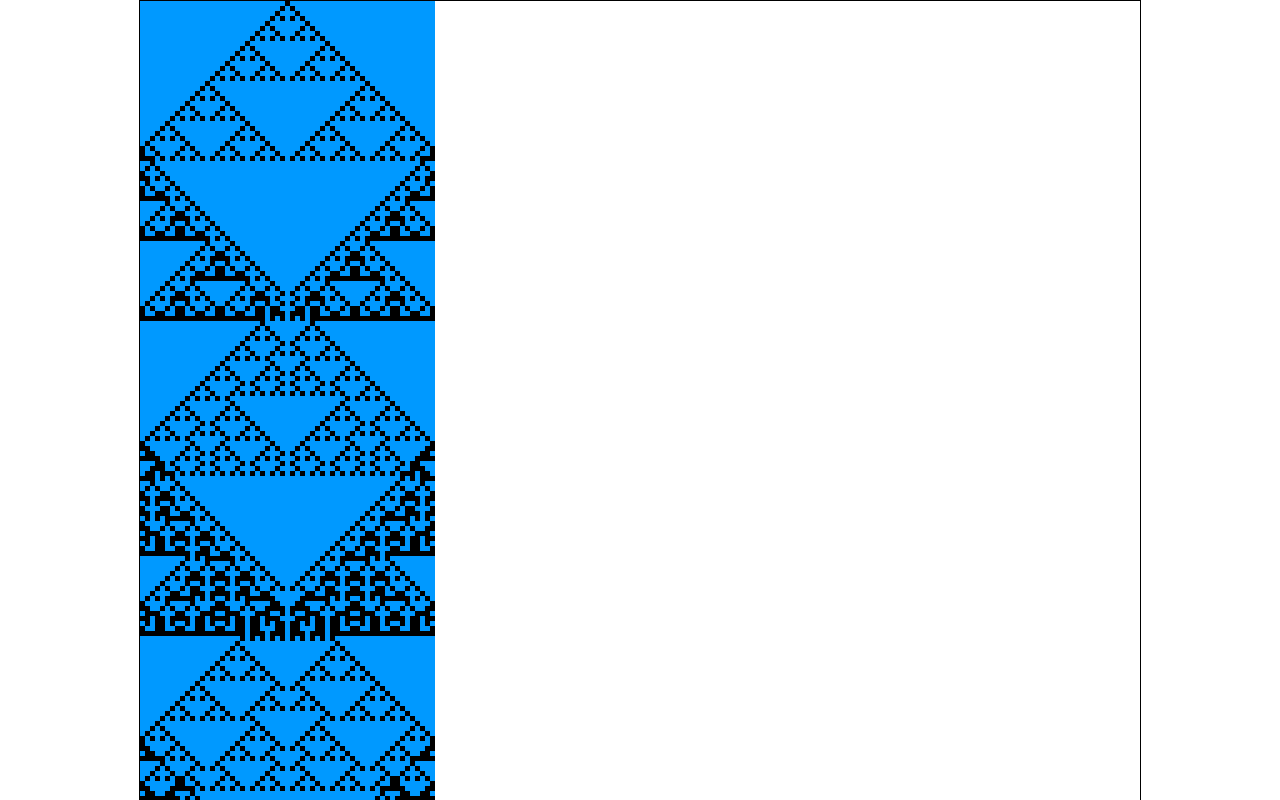
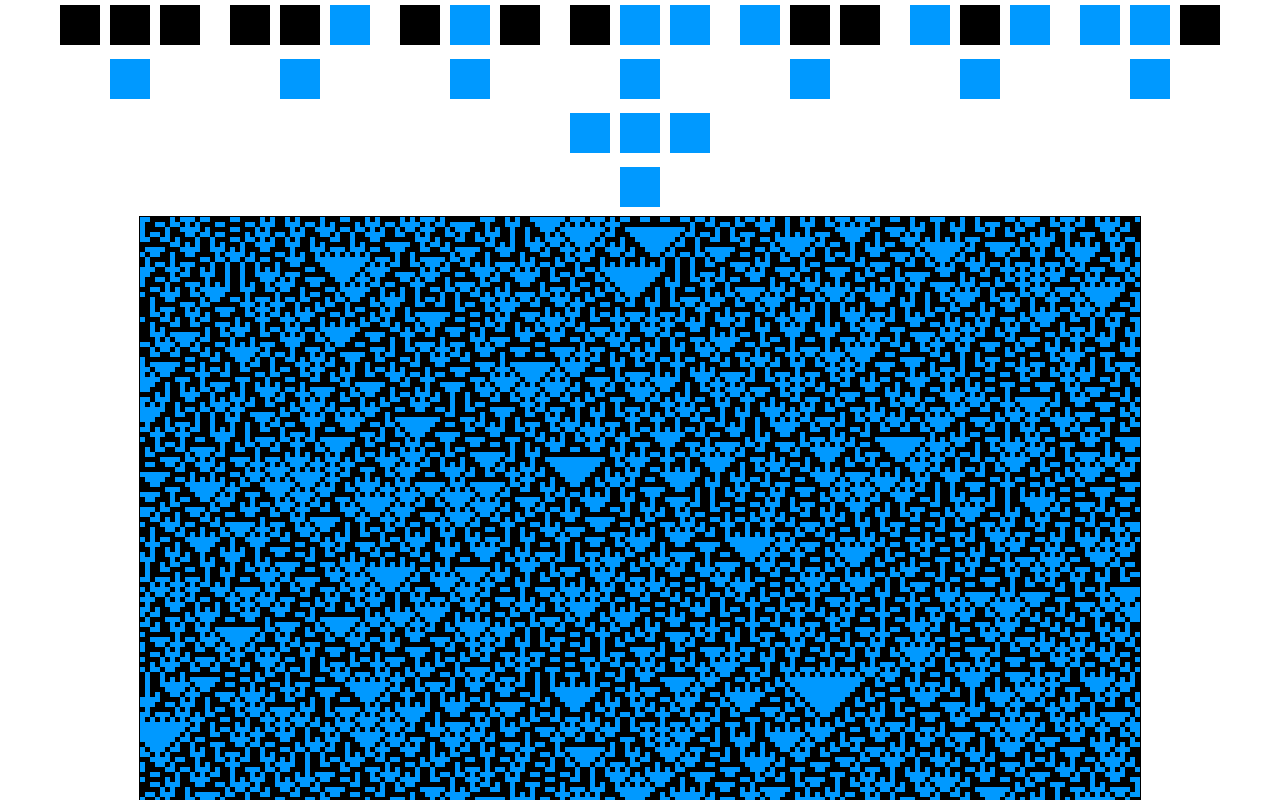
Before and after one commit to JMFarr/cellular-automata, a React (Create React App) app: page / in a window 1280 px wide. Shown: the top 800 px of the page. Built offline with nearby package versions, Linux system fonts and the light colour scheme.

Commit message:
added ruleselector to app

```diff
--- a/src/App.js
+++ b/src/App.js
@@ -3,13 +3,23 @@ import './App.css'
 import Automaton from './automaton/Automaton'
 
 class App extends Component {
-  render() {
-    return (
-      <div className="App">
-        <Automaton/>
-      </div>
-    );
-  }
+
+	constructor() {
+		super()
+		this.ruleset = [
+			'110',
+			'100',
+			'011',
+			'001'
+		]
+	}
+ 	render() {
+    	return (
+      		<div className="App">
+        		<Automaton ruleset={this.ruleset}/>
+      		</div>
+    	)
+  	}
 }
 
 export default App
--- a/src/automaton/Automaton.js
+++ b/src/automaton/Automaton.js
@@ -1,19 +1,16 @@
 import React from 'react'
 import AutomatonDisplay from './AutomatonDisplay'
 import generateRows from './generateRows'
+import RuleSelector from './RuleSelector'
 
-const Automaton = () => {
-	const ruleset = [
-		'110',
-		'100',
-		'011',
-		'001'
-	]
-	const firstRow = [0,0,0,0,0,0,0,0,0,0,0,0,0,0,0,0,0,0,0,0,0,0,0,0,0,0,0,0,0,1,0,0,0,0,0,0,0,0,0,0,0,0,0,0,0,0,0,0,0,0,0,0,0,0,0,0,0,0,0]
-	const cells = generateRows(200, firstRow, ruleset)
+const Automaton = ({ruleset, firstRow}) => {
+	firstRow = firstRow || randomizedRow(200);
+	let cells = generateRows(200, firstRow, ruleset)
+
 	return (
 		<div>
-			<AutomatonDisplay height='1000' width='1000' cells={cells}/>
+			<RuleSelector />
+			<AutomatonDisplay height={1000} width={1000} cells={cells}/>
 		</div>
 	)
 }
```
